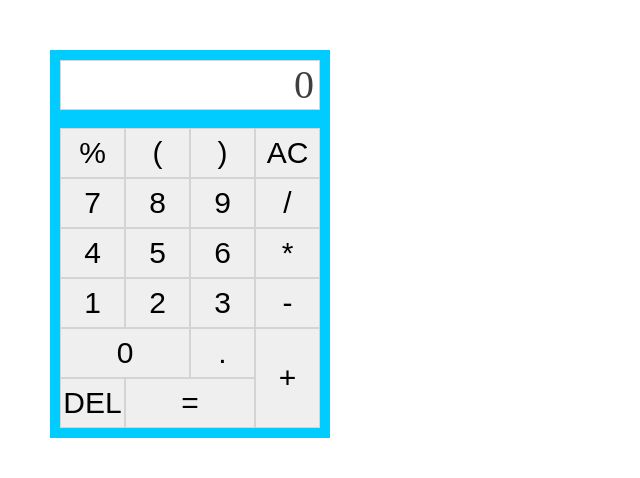
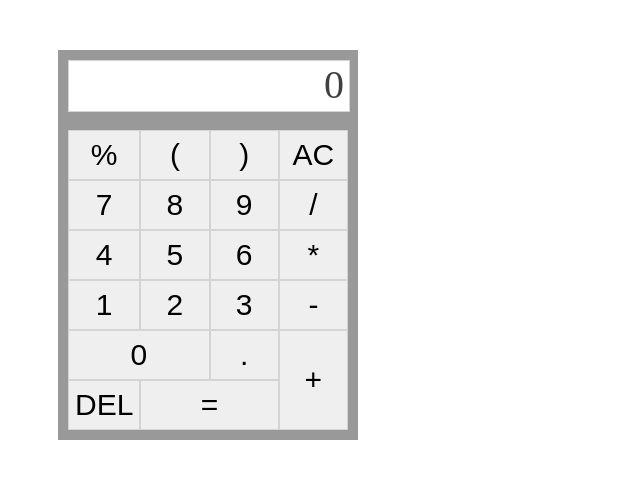
Before and after one commit to tranquanglam99/Bai_tap_ung_dung_may_tinh_bo_tui, a plain HTML site: page index.html in a window 1280 px wide. Shown: the whole page, without its empty margins (0-640 px from the left). Drawn offline with Linux system fonts and the light colour scheme.

Commit message:
chỉnh sửa mã màu

```diff
--- a/index.html
+++ b/index.html
@@ -7,9 +7,8 @@
     <link rel="stylesheet" type="text/css" href="stye.css">
 </head>
 <body>
-    <div class="container">
+    <div class="frames">
         <div class="screen">
-            <span class="overlay"></span>
             <span class="input">0</span>
         </div>
         <br>
--- a/main.js
+++ b/main.js
@@ -3,9 +3,9 @@ var items=Array.from(document.querySelectorAll('.item'));
 items.forEach(function(bnt){
     bnt.addEventListener('click',function(){
         if(input.innerHTML=='0')
+        input.innerHTML='';
+        if(bnt.innerHTML=='AC')
         input.innerHTML='0';
-        if(bnt.innerHTML=='AC')
-        input.innerHTML='';
         else
             if(bnt.innerHTML=='DEL'){
                 var arrtext=Array.from(input.innerHTML);
--- a/stye.css
+++ b/stye.css
@@ -1,17 +1,10 @@
-*{
-    margin: 0;
-    padding: 0;
-    box-sizing: border-box;
-}
-body{
-    width: 300px;
-}
-.container{
+
+.frames{
     width: 280px;
     margin-top: 50px;
     margin-left: 50px;
-    background-color: #0cf;
-    border: 10px solid #0cf;
+    background-color: #999;
+    border: 10px solid #999;
 }
 .screen{
     background-color: white;
@@ -26,7 +19,7 @@ body{
     right: 5px;
     font-size: 40px;
     color: rgb(63, 63, 63);
-    z-index: 222;
+    size: 100%;
 }
 .keyboard{
     width: 100%;
@@ -41,7 +34,7 @@ body{
 }
 .item:hover{
     background-color: rgb(182, 152, 182);
-    cursor: pointer;
+
 }
 .item17{
     grid-column-start: 1;
```
